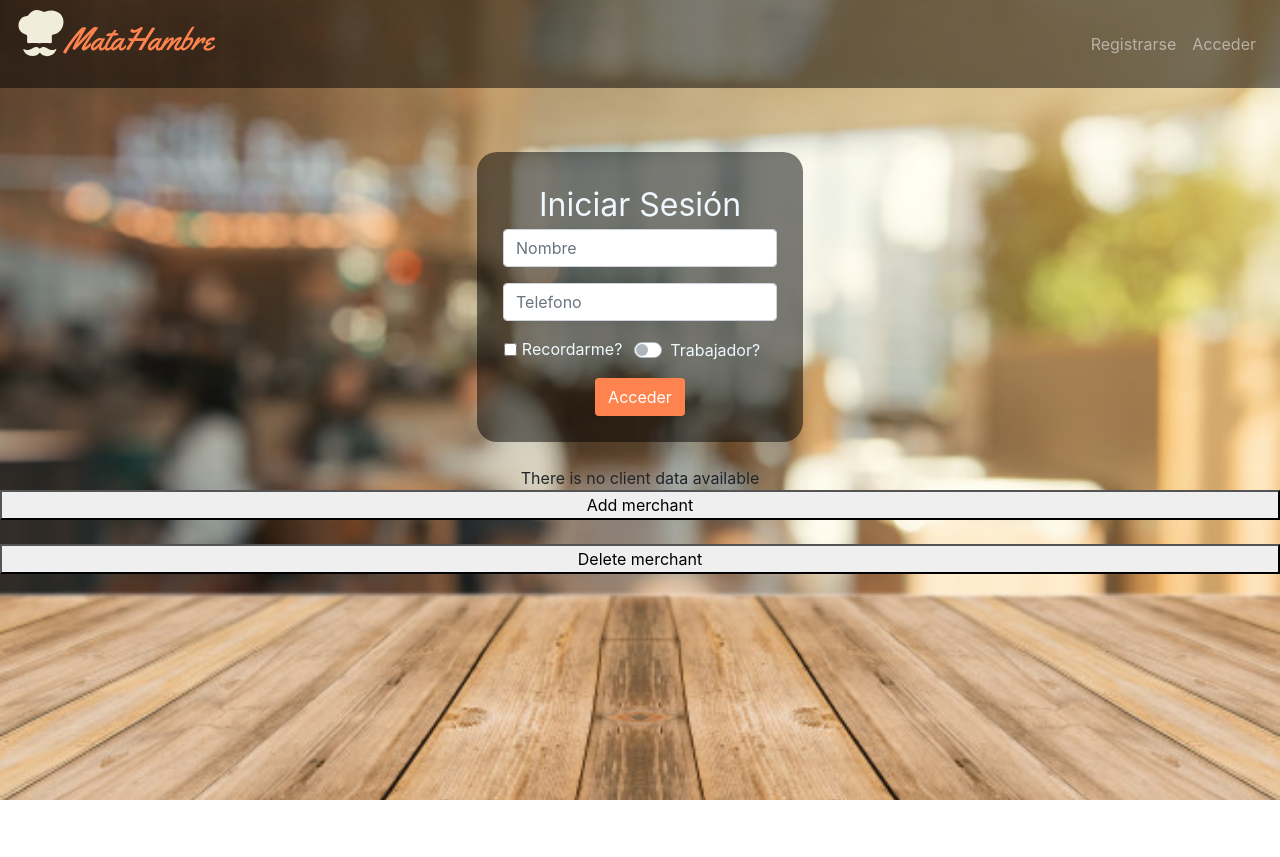
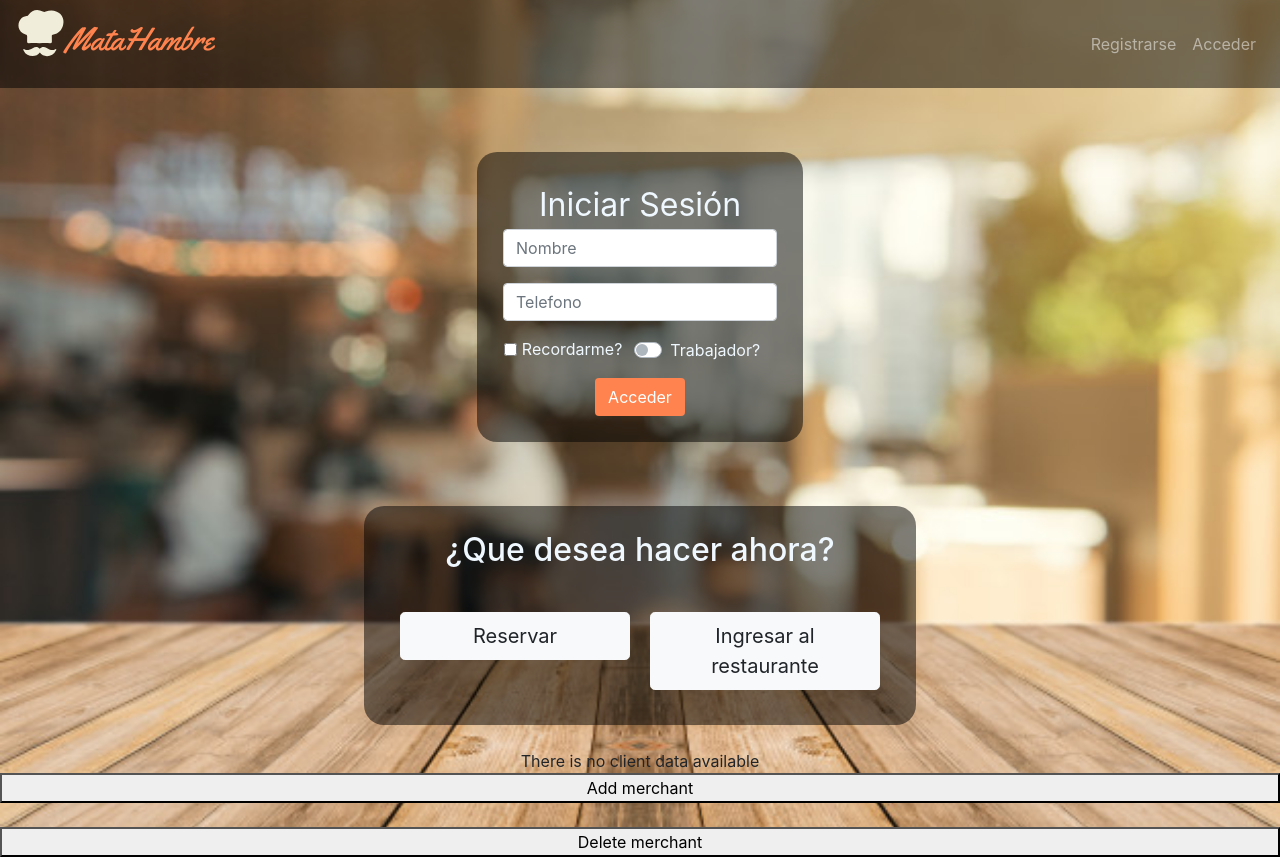
Before and after one commit to Stickerbrush/Social-Distancing-Restaurant, a React (Create React App) app in the folder front-end/: page / in a window 1280 px wide. Before the commit the page ends 800 px from the top, so only its background shows below. Built offline with nearby package versions, Linux system fonts and the light colour scheme; no server answers.

Commit message:
CustomerOptions

```diff
--- a/front-end/src/App.js
+++ b/front-end/src/App.js
@@ -4,7 +4,7 @@ import LoginHeader from "./components/LoginHeader";
 import LoginInputBox from "./components/LoginInputBox";
 import Login from "./components/Login";
 import BarNav from "./components/BarNav";
-
+import CustomerOptions from "./components/CustomerOptions"
 
 function App() {
 
@@ -64,6 +64,7 @@ function App() {
         <div className="App">
             <BarNav />
             <Login/>
+            <CustomerOptions/>
             <br />
             {clientes ? clientes : 'There is no client data available'}
             <br />
--- /dev/null
+++ b/front-end/src/components/CustomerOptions.js
@@ -0,0 +1,39 @@
+import React, { Component } from "react";
+import { Button } from 'react-bootstrap';
+import "./CustomerOptionsStyle.css";
+
+export default class CustomerOptions extends Component {
+
+    ReservarEvent() {
+        alert("ReservarEvent!");
+    }
+
+    IngresarAlRestauranteEvent() {
+        alert("IngresarAlRestauranteEvent!");
+    }
+
+    render() {
+        return (
+            <div className="customerOptionsContainer">
+                <div className="customerOptionsHijo">
+                    <h1 className="text-titulo" >¿Que desea hacer ahora?</h1>
+                    <br />
+                    <div className="buttonGroup">
+                        <Button
+                            variant="light"
+                            size="lg"
+                            onClick={this.ReservarEvent}>
+                            Reservar
+                        </Button>
+                        <Button
+                            variant="light"
+                            size="lg"
+                            onClick={this.IngresarAlRestauranteEvent}>
+                            Ingresar al restaurante
+                        </Button>
+                    </div>
+                </div>
+            </div>
+        );
+    }
+}
--- /dev/null
+++ b/front-end/src/components/CustomerOptionsStyle.css
@@ -0,0 +1,34 @@
+.customerOptionsContainer{
+    display: flex;
+    justify-content: center;
+    align-items: center;
+    padding-top: 5%;
+}
+
+.customerOptionsHijo{
+    background: rgba(0, 0, 0, 0.5);
+    border-radius: 20px 20px 20px 20px;
+    -moz-border-radius: 20px 20px 20px 20px;
+    -webkit-border-radius: 20px 20px 20px 20px;
+    padding: 2%;
+    display: flexbox;
+    position: relative;
+    background-size: contain;
+    max-width: 50%;
+}
+
+.buttonGroup{
+    display: flex;
+}
+
+.btn-light {
+    margin: 2%;
+    overflow-wrap: break-word;
+    height: 40%;
+    width: 250px;
+}
+
+.text-titulo{
+    color: aliceblue;
+    font-size: xx-large;
+}
--- a/front-end/src/components/Login.js
+++ b/front-end/src/components/Login.js
@@ -3,6 +3,11 @@ import { Button, Form } from 'react-bootstrap';
 import "./LoginStyle.css";
 
 export default class Login extends Component {
+
+    AccederEvent() {
+        alert("AccederEvent!");
+    }
+
     render() {
         return (
             <div className="loginContainer">
@@ -31,6 +36,7 @@ export default class Login extends Component {
                                 className="check-switch" />
                         </Form.Group>
                         <Button
+                            onClick={this.AccederEvent}
                             variant="default"
                             type="submit"
                             style={{ color: "white", background: "#FF834E" }}>
```
